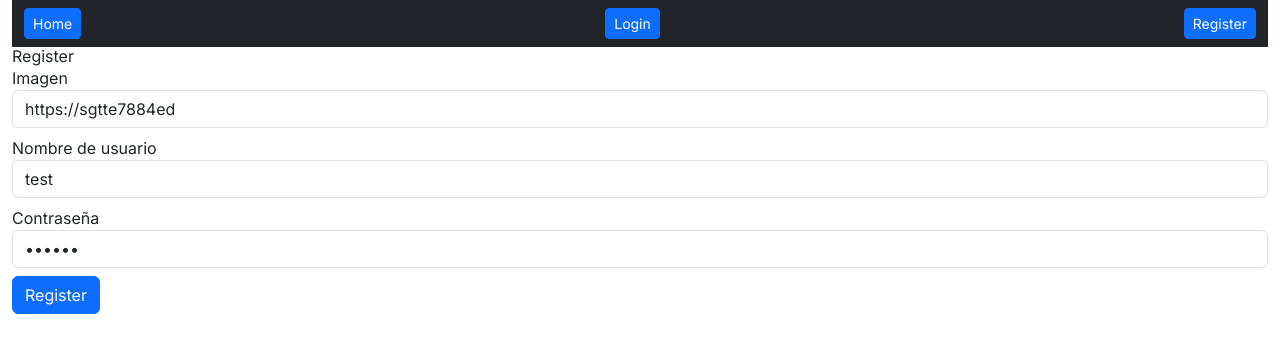
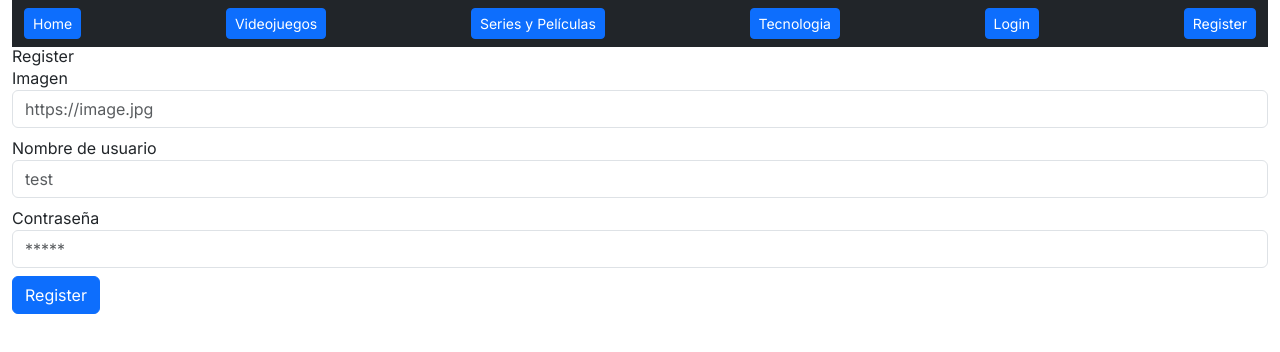
Before and after one commit to Jaal97/front_jaal_blog, a Next.js app: page /register in a window 1280 px wide. Shown: the top 352 px of the page. Built offline with nearby package versions, Linux system fonts and the light colour scheme; no server answers.

Commit message:
Foto de perfil y nombre de usuario en Navbar

```diff
--- a/src/app/login/page.tsx
+++ b/src/app/login/page.tsx
@@ -6,8 +6,8 @@ import { useState } from "react";
 
 const LoginPage = () => {
   const [errors, setErrors] = useState<string[]>([]);
-  const [userName, setUserName] = useState<string>("Jmin");
-  const [password, setPassword] = useState<string>("123123");
+  const [userName, setUserName] = useState<string>("");
+  const [password, setPassword] = useState<string>("");
   const router = useRouter();
 
   const handleSubmit = async (event: React.FormEvent<HTMLFormElement>) => {
@@ -42,7 +42,7 @@ const LoginPage = () => {
         />
         <input
           type="password"
-          placeholder="123123"
+          placeholder="*****"
           name="password"
           className="form-control mb-2"
           value={password}
--- a/src/app/page.tsx
+++ b/src/app/page.tsx
@@ -2,6 +2,8 @@
 
 import ButtonAuth from '@/components/ButtonAuth'
 import React from 'react'
+
+
 
 const HomePage = () => {
   return (
--- a/src/app/register/page.tsx
+++ b/src/app/register/page.tsx
@@ -6,9 +6,9 @@ import { useState } from "react";
 
 const RegisterPage = () => {
   const [errors, setErrors] = useState<string[]>([]);
-  const [image, setImage] = useState<string>("https://sgtte7884ed");
-  const [userName, setUserName] = useState<string>("test");
-  const [password, setPassword] = useState<string>("123123");
+  const [image, setImage] = useState<string>("");
+  const [userName, setUserName] = useState<string>("");
+  const [password, setPassword] = useState<string>("");
   const router = useRouter();
 
   const handleSubmit = async (event: React.FormEvent<HTMLFormElement>) => {
@@ -43,6 +43,7 @@ const RegisterPage = () => {
       redirect: false,
     });
 
+
     if (responseNextAuth?.error) {
       setErrors(responseNextAuth.error.split(","));
       return;
@@ -58,7 +59,7 @@ const RegisterPage = () => {
         <p>Imagen</p>
         <input
           type="text"
-          placeholder="test"
+          placeholder="https://image.jpg"
           name="image"
           className="form-control mb-2"
           value={image}
@@ -76,7 +77,7 @@ const RegisterPage = () => {
         Contraseña
         <input
           type="password"
-          placeholder="123123"
+          placeholder="*****"
           name="password"
           className="form-control mb-2"
           value={password}
--- a/src/components/ButtonAuth.tsx
+++ b/src/components/ButtonAuth.tsx
@@ -1,12 +1,12 @@
 "use client";
 
 import { signIn, signOut, useSession } from "next-auth/react";
-
+import Image from 'next/image'
 
 export default function ButtonAuth() {
-  const { data: session, status} = useSession();
+  const { data: session, status } = useSession();
 
-    console.log({session, status});
+  console.log({ session, status });
 
 
   if (status === "loading") {
--- a/src/components/Navbar.tsx
+++ b/src/components/Navbar.tsx
@@ -5,6 +5,8 @@ import Link from "next/link";
 
 const Navbar = () => {
   const { data: session } = useSession();
+
+
 
   return (
     <nav className="navbar navbar-dark bg-dark">
@@ -15,8 +17,36 @@ const Navbar = () => {
         >
           Home
         </Link>
+        <Link
+          href="/categories/:id"
+          className="btn btn-primary btn-sm"
+        >
+          Videojuegos
+        </Link>
+        <Link
+          href="/categories/:id"
+          className="btn btn-primary btn-sm"
+        >
+          Series y Películas
+        </Link>
+        <Link
+          href="/categories/:id"
+          className="btn btn-primary btn-sm"
+        >
+          Tecnologia
+        </Link>
+
+
         {session?.user ? (
           <>
+            {/* <picture>
+            <img src="https://i.pinimg.com/564x/a4/4a/6d/a44a6dcb281f73a187d68f42d09a0c96.jpg" alt="image_profile" className="img-circle" width={100}/>
+
+          </picture> */}
+            <div className="text-white d-flex" >
+              <img src={session?.user?.image} alt="image_profile" className="rounded-circle mr-2" width={35} />
+              {session?.user?.userName}
+            </div>
             <Link
               href="/dashboard"
               className="btn btn-primary btn-sm"
@@ -30,6 +60,7 @@ const Navbar = () => {
               Signout
             </button>
           </>
+
         ) : (
           <>
             <Link
--- a/src/types/next-auth.d.ts
+++ b/src/types/next-auth.d.ts
@@ -5,6 +5,7 @@ declare module "next-auth" {
     user: {
       token: string;
       userName: string;
+      image: string;
     };
   }
 }
```
Also changed, not shown: src/app/layout.tsx (+10 -4 lines).
